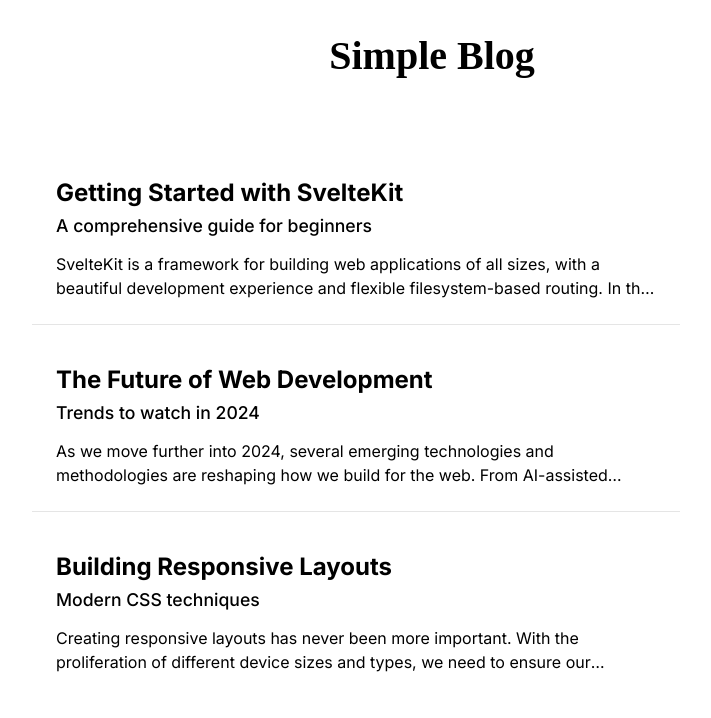
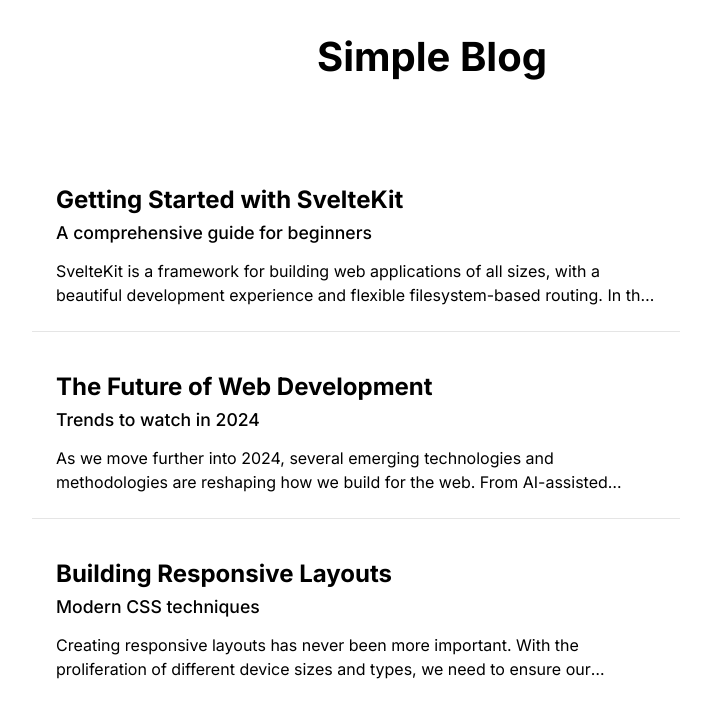
Before and after one commit to lucas-carvajal/simple-blog-fe, a SvelteKit app: page / in a window 1280 px wide. Shown: the top 718 px of the page, without its empty margins (208-919 px from the left). Built offline with nearby package versions, Linux system fonts and the light colour scheme.

Commit message:
fix styling

```diff
--- a/src/app.html
+++ b/src/app.html
@@ -8,7 +8,6 @@
 		%sveltekit.head%
 	</head>
 	<body data-sveltekit-preload-data="hover">
-		<h1 style="text-align: center; font-size: 2.5rem; margin-top: 2rem;">Simple Blog</h1>
 		<div style="display: contents">%sveltekit.body%</div>
 	</body>
 </html>
--- /dev/null
+++ b/src/routes/+layout.svelte
@@ -0,0 +1,5 @@
+<script>
+    import '../app.css';
+</script>
+
+<slot />
--- a/src/routes/+page.svelte
+++ b/src/routes/+page.svelte
@@ -1,6 +1,8 @@
 <script>
     import ArticleThumbnail from '$lib/ArticleThumbnail.svelte';
 </script>
+
+<h1 class="page-title">Simple Blog</h1>
 
 <main>
     <ArticleThumbnail
@@ -23,13 +25,19 @@
 </main>
 
 <style>
+    .page-title {
+        text-align: center;
+        font-size: 2.5rem;
+        margin: 2rem 0;
+        font-weight: 700;
+    }
+
     main {
         max-width: 800px;
         margin: 0 auto;
         padding: 2rem;
     }
 
-    /* Replace the margin with a divider */
     :global(main > :not(:last-child)) {
         border-bottom: 1px solid #e5e5e5;
         padding: 1rem 0;
```
